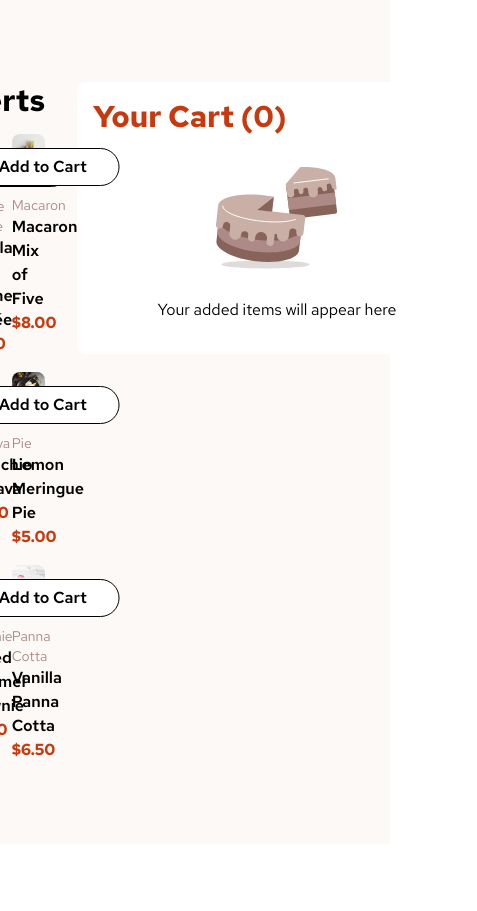
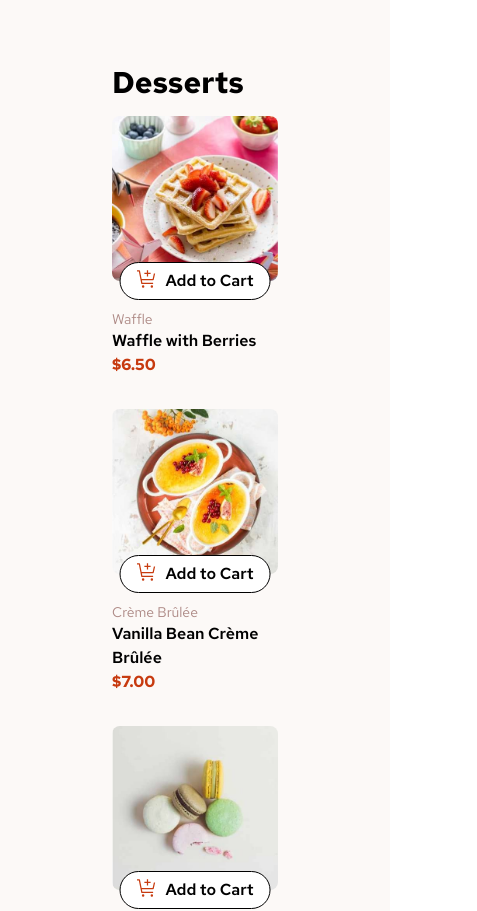
Before and after one commit to Binh05/frontend-mentor-projects, a React (Vite) app in the folder JavaScript_frameworks_and_libraries/product-list-with-cart-main/: page / in a window 390 px wide. Shown: the top 911 px of the page, 477 px wide, since content can reach past the window. Before the commit the page ends 844 px from the top, so only its background shows below. Built offline with nearby package versions, Linux system fonts and the light colour scheme.

Commit message:
update responsive finish product-list-with-cart-main

```diff
--- a/JavaScript_frameworks_and_libraries/product-list-with-cart-main/src/App.jsx
+++ b/JavaScript_frameworks_and_libraries/product-list-with-cart-main/src/App.jsx
@@ -71,10 +71,10 @@ function App() {
           className="fixed top-0 left-0 z-[2] h-[100vh] w-full bg-black opacity-[60%] content-['']"
         ></div>
       )}
-      <div className="my-16 flex gap-8">
+      <div className="mx-28 my-16 flex flex-4 grow-3 flex-col gap-8 md:flex-col lg:flex-row">
         <div>
           <h1 className="mb-4 text-3xl font-bold">Desserts</h1>
-          <div className="grid grid-cols-3 gap-4">
+          <div className="grid flex-1 grid-cols-1 gap-8 md:grid-cols-2 xl:grid-cols-3">
             {data.map((item, index) => (
               <Card
                 key={index}
@@ -86,7 +86,7 @@ function App() {
             ))}
           </div>
         </div>
-        <div>
+        <div className="mx-auto flex w-[calc((100%-1rem)/1)] max-w-[25rem] shrink-0 items-start md:w-[calc((100%-1rem)/2)] xl:w-[calc((100%-2rem)/3)]">
           <Cart
             items={items}
             totalQuan={cardsQuantity.reduce((a, b) => a + b, 0)}
--- a/JavaScript_frameworks_and_libraries/product-list-with-cart-main/src/components/Card/Card.jsx
+++ b/JavaScript_frameworks_and_libraries/product-list-with-cart-main/src/components/Card/Card.jsx
@@ -14,7 +14,7 @@ export default function Card({ data, incre, decre, quantity }) {
   }, [quantity]);
 
   return (
-    <div className="max-w-[15rem] space-y-7">
+    <div className="max-w-[25rem] space-y-7">
       <div
         className={clsx(
           order && "border-Red border-2",
@@ -34,7 +34,7 @@ export default function Card({ data, incre, decre, quantity }) {
           <button
             onClick={incre}
             type="button"
-            className="hover:text-Red font-Red-Hat-Text absolute bottom-0 left-[50%] flex w-max translate-x-[-50%] translate-y-[50%] cursor-pointer gap-2 rounded-[2rem] border-[.01rem] bg-white px-8 py-1.5 font-semibold"
+            className="hover:text-Red font-Red-Hat-Text absolute bottom-0 left-[50%] flex w-max max-w-[100%] shrink translate-x-[-50%] translate-y-[50%] cursor-pointer gap-2 rounded-[2rem] border-[.01rem] bg-white px-4 py-1.5 font-semibold"
           >
             <img src="/assets/images/icon-add-to-cart.svg" alt="add to cart" />
             Add to Cart
--- a/JavaScript_frameworks_and_libraries/product-list-with-cart-main/src/components/Cart/cart.jsx
+++ b/JavaScript_frameworks_and_libraries/product-list-with-cart-main/src/components/Cart/cart.jsx
@@ -8,7 +8,7 @@ export default function Cart({
   confirmBtn,
 }) {
   return (
-    <div className="w-[25rem] space-y-4 rounded-[.5rem] bg-white p-4">
+    <div className="w-[100%] space-y-4 rounded-[.5rem] bg-white p-4">
       <h2 className="text-Red mb-5 text-3xl font-bold">
         Your Cart ({totalQuan})
       </h2>
```
